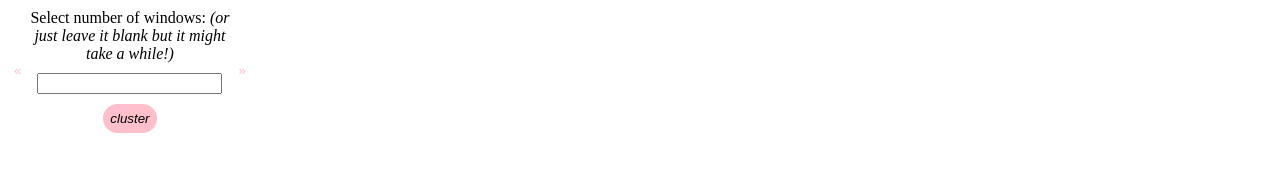
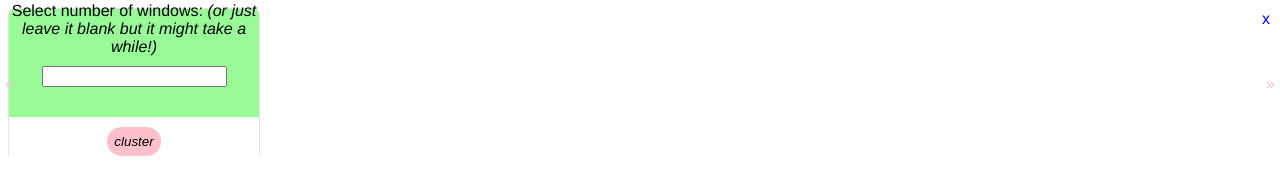
Before and after one commit to nuharahman9/tabcluster-prod, a website built with webpack: page static/popup.html in a window 1280 px wide. Built offline with nearby package versions, Linux system fonts and the light colour scheme; files whose address does not match are found by name.

Commit message:
debugging display and additional css

```diff
--- a/src/background.js
+++ b/src/background.js
@@ -3,7 +3,6 @@ pdfjsLib.GlobalWorkerOptions.workerSrc = chrome.runtime.getURL('pdf.worker.js')
 
 
 let tabsToSend = {}
-const colors = ["grey", "blue", "red", "yellow", "green", "pink", "purple", "cyan", "orange"];
 
 function getText() {
     return document.body.innerText;
--- a/src/pdf.js
+++ /dev/null
@@ -1 +0,0 @@
-return "hello";
--- a/src/popup.js
+++ b/src/popup.js
@@ -2,18 +2,6 @@ var slideIdx = 1
 showDiv(1)
 
 pdfjsLib.GlobalWorkerOptions.workerSrc = chrome.runtime.getURL('pdf.worker.js')
-
-var leftScroll = document.getElementById('left-scroll');
-var rightScroll = document.getElementById('right-scroll');
-
-if (leftScroll !== null && rightScroll !== null) {
-    console.log("we did it joe\n");
-    leftScroll.addEventListener('click', moveDiv(-1));
-    rightScroll.addEventListener('click', moveDiv(+1));
-}
-
-
-
 
 
 async function getPDFContent(pdfUrl) {
@@ -48,9 +36,6 @@ async function getPDFContent(pdfUrl) {
 }
 
 
-function moveDiv(n) {
-    showDiv(slideIdx += n)
-}
 
 function getText () {
     return document.body.innerText;
@@ -70,8 +55,12 @@ function showDiv(n) {
             console.log(x[slideIdx - 1]);
             x[slideIdx-1].style.display =  "block";
         }
+}
 
 
+function moveDiv(n) {
+    console.log("event: ", n);
+    showDiv(slideIdx += n)
 }
 
 
@@ -108,17 +97,19 @@ let options = {
     threshold: 1.0,
 };
 
-var target = document.querySelector("#numWindows");
-let observer = new IntersectionObserver(getNumWindows, options)
-if (target !== null) {
-    observer.observe(target);
-}
-
-
 
 
 
 window.addEventListener('DOMContentLoaded', function() {
+    // add all the events for UI
+    document.getElementById("left-scroll").addEventListener('click', () => moveDiv(-1));
+    document.getElementById("right-scroll").addEventListener('click', () => moveDiv(1));
+    var target = document.querySelector("#numWindows");
+    let observer = new IntersectionObserver(getNumWindows, options);
+    observer.observe(target);
+
+
+    // functionality for querying tabs
     var txtCapture = document.getElementById('textCapture');
     var numWindows = document.getElementById('numWindows');
     var domainNm = document.getElementById('clusterDomain');
@@ -161,7 +152,7 @@ window.addEventListener('DOMContentLoaded', function() {
                     message: 'sendText',
                     tabs: tabsToSend,
                     len: tabsToSend.length,
-                    numWindows: numWindows.value ? numWindows.value : -1
+                    numWindows: numWindows  .value ? numWindows.value : -1
                 };
 
                 console.log("[popup.js] Sending data:", data);
--- a/static/popup.css
+++ b/static/popup.css
@@ -1,8 +1,32 @@
 .scroll-button {
     background: none;
     border: none;
-    display: block;
+    position: absolute;
+    display: inline;
     color: pink;
+}
+
+label {
+    padding-top: 1000px;
+}
+
+#exit {
+    text-decoration: none;
+    position: absolute;
+    top: 10px;
+    right: 10px;
+}
+
+
+#left-scroll {
+    float: left;
+    left: 5px;
+
+}
+
+#right-scroll {
+    float: right;
+    right: 5px;
 }
 
 .scroll-button:hover {
@@ -38,10 +62,21 @@
 
 
 #popup-window {
-    text-align: center;
     display: flex;
     align-items: center;
-    justify-content: space-around;
-    width: 200px;
-    height: 125px;
+    text-align: center;
+    /* justify-content: space-around; */
+    background: palegreen;
+    height: 150px;
+    width: 250px;
+    border-radius: 7px;
+    border: 0.001em solid #e5e5e5;
+    font-family: 'helvetica neue';
 }
+
+.button-cover {
+    width:100%;
+    background:#fff;
+    margin-top: 20px;
+    padding: 10px 0 10px 0;
+}
--- a/static/popup.html
+++ b/static/popup.html
@@ -5,18 +5,21 @@
   <script src="popup.js" defer></script>
 </head>
 <div id="popup-window">
-  <button class="scroll-button" id="left-scroll">&#171;</button>
+  <a href="#" id="exit">x</a>
+  <a class="scroll-button" id="left-scroll">&#171;</a>
   <img id="loading" src="./img/sample.gif" style="display: none;"></img>
   <div class="slide" style="display: block;">
     <label for="numWindows">Select number of windows: <i>(or just leave it blank but it might take a while!)</i>
     </label><br/>
     <input type="number" id="numWindows" name="numWindows"></br>
+    <div class="button-cover">
     <button id="textCapture" class="cluster-btn">cluster</button>
+    </div>
   </div>
   <div class="slide" style="display: none;">
     <button id="clusterDomain" class="cluster-btn">cluster by url</button>
   </div>
   <div class="slide" style="display: none;">tab clustering extension @nuharahman9 on github</div>
-  <button class="scroll-button" id="right-scroll">&#187;</button>
+  <a class="scroll-button" id="right-scroll">&#187;</a>
   </div>
 </html>
```
